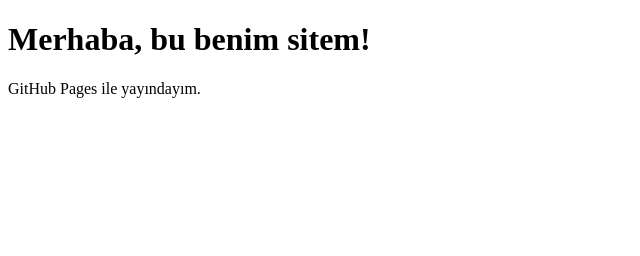
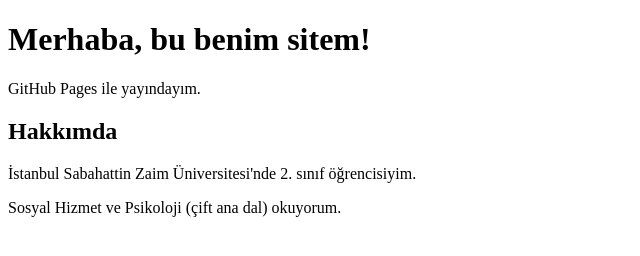
Before and after one commit to sehribandemir/sehribandemir, a plain HTML site: page index.html in a window 1280 px wide. Shown: the whole page, without its empty margins (0-640 px from the left). Drawn offline with Linux system fonts and the light colour scheme.

Commit message:
Update index.html

```diff
--- a/index.html
+++ b/index.html
@@ -9,3 +9,6 @@
   <p>GitHub Pages ile yayındayım.</p>
 </body>
 </html>
+  <h2>Hakkımda</h2>
+  <p>İstanbul Sabahattin Zaim Üniversitesi'nde 2. sınıf öğrencisiyim.</p>
+  <p>Sosyal Hizmet ve Psikoloji (çift ana dal) okuyorum.</p>
```
